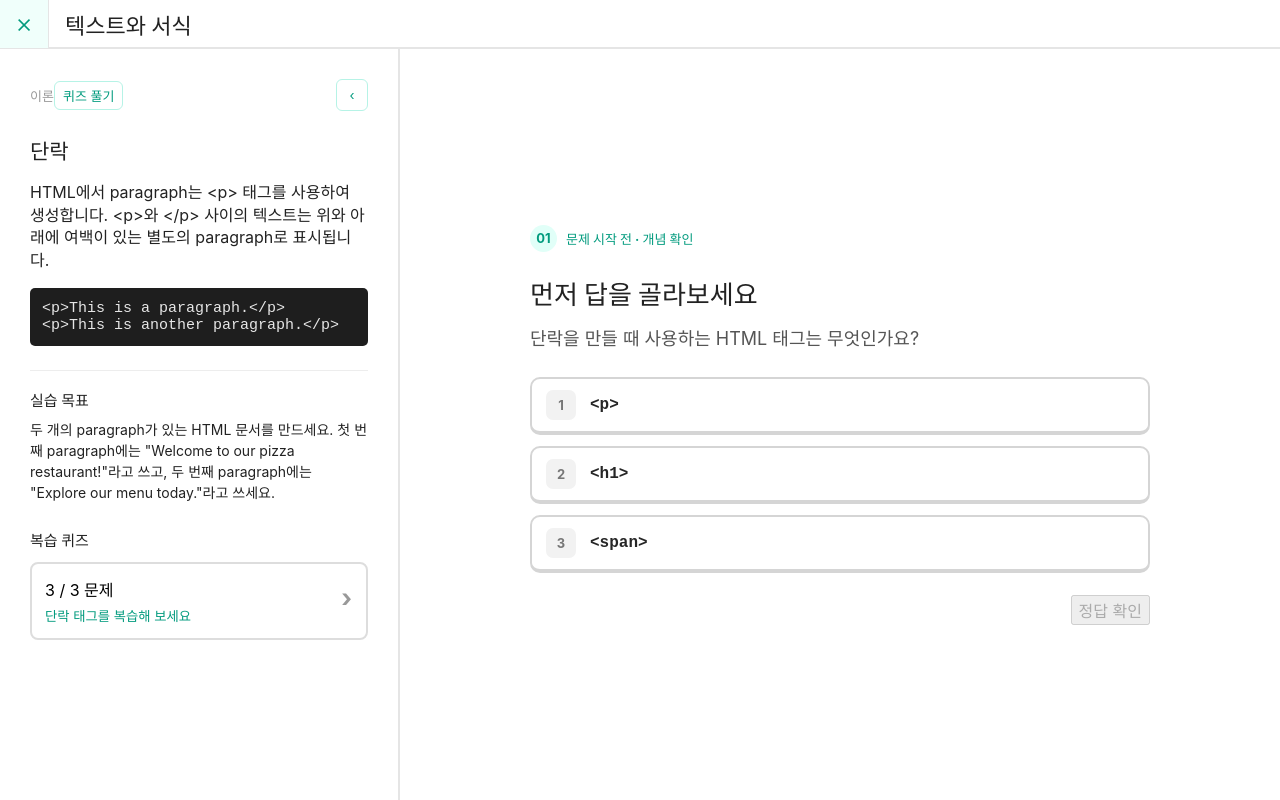
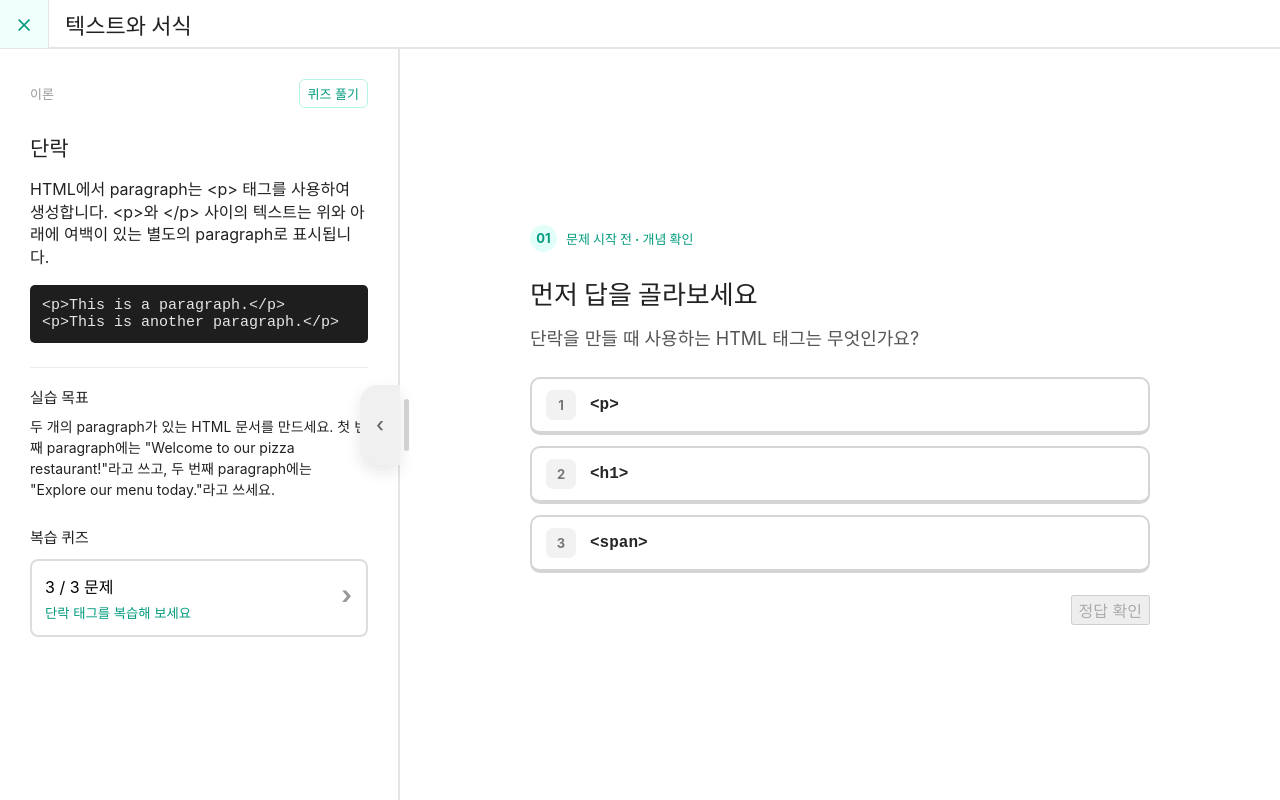
Before and after one commit to Commit-Eleven/Frontend, a React (Vite) app: page / in a window 1280 px wide. Both pictures are taken after a click on the button "계속하기". Built offline with nearby package versions, Linux system fonts and the light colour scheme.

Commit message:
style : 레슨 패널 가장자리 토글 추가

```diff
--- a/src/components/lesson/CodeWorkspace.jsx
+++ b/src/components/lesson/CodeWorkspace.jsx
@@ -2,6 +2,7 @@ import { useEffect, useState } from 'react'
 import { HtmlEditor } from './HtmlEditor.jsx'
 import { TestPanel } from './TestPanel.jsx'
 import { PreviewPane } from './PreviewPane.jsx'
+import { PanelEdgeToggle } from './PanelEdgeToggle.jsx'
 
 /** 코드 편집기, 미리보기, 테스트 결과 패널을 조합합니다. */
 export function CodeWorkspace({ code, onCodeChange, onRun, checks, tests }) {
@@ -43,7 +44,6 @@ export function CodeWorkspace({ code, onCodeChange, onRun, checks, tests }) {
         <div className="code-toolbar">
           <span className="code-language" title="Emmet 약어는 Tab 키로 확장합니다">HTML</span>
           <div>
-            {!previewOpen && <button type="button" className="preview-expand-trigger" aria-label="웹 뷰 미리보기 열기" title="웹 뷰 미리보기 열기" onClick={() => setPreviewOpen(true)}>›</button>}
             <button type="button" className="mobile-preview-trigger" aria-label="웹 뷰 미리보기 열기" title="웹 뷰 미리보기 열기" onClick={() => { setPreviewOpen(true); setMobilePreviewOpen(true) }}>›</button>
           </div>
         </div>
@@ -53,7 +53,8 @@ export function CodeWorkspace({ code, onCodeChange, onRun, checks, tests }) {
         <div className="editor-actions"><button type="button" className="handleRunCode-button" onClick={handleRunCode}>▶ 코드 실행</button></div>
         <TestPanel checks={checks} tests={tests} tab={testTab} onTabChange={setTestTab} open={testOpen} onToggle={() => setTestOpen(!testOpen)} />
       </div>
-      {previewOpen && <PreviewPane code={code} onCollapse={handlePreviewCollapse} />}
+      {previewOpen && <PreviewPane code={code} />}
+      <PanelEdgeToggle panel="preview" open={previewOpen} onToggle={() => previewOpen ? handlePreviewCollapse() : setPreviewOpen(true)} />
     </div>
   )
 }
--- a/src/components/lesson/LessonSidebar.jsx
+++ b/src/components/lesson/LessonSidebar.jsx
@@ -1,5 +1,5 @@
 /** 레슨 이론과 학습 목표, 단계별 안내를 표시합니다. */
-export function LessonSidebar({ lesson, challenge, onQuiz, open, onToggleTheory }) {
+export function LessonSidebar({ lesson, challenge, onQuiz, open }) {
   return (
     <aside className={'lesson-info' + (open ? '' : ' is-collapsed')}>
       {open ? (
@@ -7,7 +7,6 @@ export function LessonSidebar({ lesson, challenge, onQuiz, open, onToggleTheory
           <div className="theory-heading">
             <span className="theory-label">이론</span>
             {lesson.id === 'paragraphs' && <button type="button" onClick={onQuiz}>퀴즈 풀기</button>}
-            <button type="button" className="panel-toggle" aria-label="이론 접기" title="이론 접기" onClick={onToggleTheory}>‹</button>
           </div>
           <h2>{lesson.title}</h2>
           <p>{challenge.theory}</p>
@@ -28,7 +27,7 @@ export function LessonSidebar({ lesson, challenge, onQuiz, open, onToggleTheory
           )}
         </div>
       ) : (
-        <button type="button" className="panel-toggle theory-expand" aria-label="이론 열기" title="이론 열기" onClick={onToggleTheory}>›</button>
+        null
       )}
     </aside>
   )
--- /dev/null
+++ b/src/components/lesson/PanelEdgeToggle.jsx
@@ -0,0 +1,18 @@
+/** 패널 가장자리에 붙는 열기/닫기 핸들입니다. */
+export function PanelEdgeToggle({ panel, open, onToggle }) {
+  const label = panel === 'theory' ? '이론' : '웹 뷰 미리보기'
+
+  return (
+    <button
+      type="button"
+      className={`panel-edge-toggle panel-edge-toggle--${panel}${open ? ' is-open' : ''}`}
+      aria-label={`${label} ${open ? '접기' : '열기'}`}
+      aria-expanded={open}
+      title={`${label} ${open ? '접기' : '열기'}`}
+      onClick={onToggle}
+    >
+      <span className="panel-edge-toggle-arrow" aria-hidden="true">{open ? '‹' : '›'}</span>
+      <span className="panel-edge-toggle-grip" aria-hidden="true" />
+    </button>
+  )
+}
--- a/src/components/lesson/PreviewPane.jsx
+++ b/src/components/lesson/PreviewPane.jsx
@@ -1,10 +1,9 @@
 /** 작성한 코드를 브라우저 미리보기로 표시합니다. */
-export function PreviewPane({ code, onCollapse }) {
+export function PreviewPane({ code }) {
   return (
     <div className="preview-pane">
       <div className="preview-toolbar">
         <div className="preview-label"><span className="preview-indicator" aria-hidden="true" />웹 뷰 미리보기</div>
-        <button type="button" className="panel-toggle preview-collapse" aria-label="웹 뷰 미리보기 닫기" title="웹 뷰 미리보기 닫기" onClick={onCollapse}>‹</button>
       </div>
       <iframe title="웹 뷰 미리보기" sandbox="" srcDoc={code} />
     </div>
--- a/src/pages/LessonPage.jsx
+++ b/src/pages/LessonPage.jsx
@@ -2,6 +2,7 @@ import { useEffect, useState } from 'react'
 import { allNodes } from '../constants/dummy/journey.js'
 import { challengeFor, preChallengeQuestionFor, starterCode } from '../constants/dummy/challenges.js'
 import { LessonSidebar } from '../components/lesson/LessonSidebar.jsx'
+import { PanelEdgeToggle } from '../components/lesson/PanelEdgeToggle.jsx'
 import { CodeWorkspace } from '../components/lesson/CodeWorkspace.jsx'
 import { PreChallengeQuestion } from '../components/lesson/PreChallengeQuestion.jsx'
 import { QuizWorkspace } from '../components/lesson/QuizWorkspace.jsx'
@@ -58,7 +59,8 @@ export function LessonPage({ lessonId, onBack, onSuccess }) {
         <strong>텍스트와 서식</strong>
       </header>
       <div className={'lesson-body' + (theoryOpen ? '' : ' theory-collapsed')}>
-        <LessonSidebar lesson={lesson} challenge={challenge} onQuiz={() => setMode('quiz')} open={theoryOpen} onToggleTheory={() => setTheoryOpen((open) => !open)} />
+        <LessonSidebar lesson={lesson} challenge={challenge} onQuiz={() => setMode('quiz')} open={theoryOpen} />
+        <PanelEdgeToggle panel="theory" open={theoryOpen} onToggle={() => setTheoryOpen((open) => !open)} />
         <main className={'lesson-workspace ' + (mode === 'quiz' ? 'quiz-mode' : '')}>
           {mode === 'precheck' ? (
             <PreChallengeQuestion question={preChallengeQuestionFor(lesson)} onContinue={handlePrecheckContinue} />
--- a/src/styles/App.css
+++ b/src/styles/App.css
@@ -978,15 +978,17 @@
   margin-left: 16px;
 }
 .lesson-body {
+  position: relative;
   display: grid;
   grid-template-columns: 400px minmax(0, 1fr);
   grid-template-rows: minmax(0, 1fr);
   height: calc(100vh - 49px);
   min-height: 0;
   overflow: hidden;
+  transition: grid-template-columns 220ms cubic-bezier(.2, .75, .25, 1);
 }
 .lesson-body.theory-collapsed {
-  grid-template-columns: 48px minmax(0, 1fr);
+  grid-template-columns: 0 minmax(0, 1fr);
 }
 .lesson-iconbar {
   border-right: 2px solid #e5e5e5;
@@ -1020,37 +1022,62 @@
   color: #222;
 }
 .lesson-info.is-collapsed {
-  display: flex;
+  display: none;
+}
+.panel-edge-toggle {
+  position: absolute;
+  z-index: 25;
+  top: 50%;
+  width: 40px;
+  height: 80px;
+  display: flex;
+  align-items: center;
   justify-content: center;
-  padding: 14px 6px;
-  overflow: hidden;
-}
-.panel-toggle {
-  width: 32px;
-  height: 32px;
-  flex: none;
-  display: inline-flex;
-  align-items: center;
-  justify-content: center;
-  border: 1px solid #dedede;
-  border-radius: 7px;
-  background: #fff;
+  padding: 0;
+  border: 0;
+  background: #f0f0f0;
   color: #666;
-  font-size: 23px;
+  box-shadow: 0 6px 16px rgba(0, 0, 0, .1);
+  cursor: pointer;
+  transition: background-color 160ms ease, color 160ms ease, box-shadow 160ms ease, transform 220ms cubic-bezier(.2, .75, .25, 1);
+}
+.panel-edge-toggle:hover {
+  background: #e2e2e2;
+  color: #333;
+  box-shadow: 0 8px 18px rgba(0, 0, 0, .14);
+}
+.panel-edge-toggle:focus-visible {
+  outline: 2px solid #888;
+  outline-offset: 3px;
+}
+.panel-edge-toggle-arrow {
+  font-size: 20px;
+  font-weight: 500;
   line-height: 1;
-  cursor: pointer;
-}
-.panel-toggle:hover {
-  border-color: var(--primary);
-  background: var(--primary-wash);
-  color: var(--primary-strong);
-}
-.theory-heading .panel-toggle {
-  margin-left: auto;
-  padding: 0;
-}
-.theory-heading .panel-toggle:hover {
-  border-color: var(--primary);
+}
+.panel-edge-toggle-grip {
+  position: absolute;
+  top: 50%;
+  right: -9px;
+  width: 5px;
+  height: 52px;
+  border-radius: 8px;
+  background: #d1d1d1;
+  transform: translateY(-50%);
+  transition: background-color 160ms ease;
+}
+.panel-edge-toggle:hover .panel-edge-toggle-grip {
+  background: #bcbcbc;
+}
+.panel-edge-toggle--theory {
+  left: 0;
+  border-radius: 0 18px 18px 0;
+  transform: translateY(-50%);
+}
+.panel-edge-toggle--theory.is-open {
+  left: 400px;
+  border-radius: 18px 0 0 18px;
+  transform: translate(-100%, -50%);
 }
 .lesson-info h2 {
   font-size: 21px;
@@ -1209,6 +1236,7 @@
   font-size: 25px;
 }
 .lesson-workspace {
+  grid-column: 2;
   min-width: 0;
   min-height: 0;
   height: 100%;
@@ -1378,10 +1406,12 @@
   cursor: not-allowed;
 }
 .coding-workspace {
+  position: relative;
   height: 100%;
   min-height: 0;
   display: grid;
   grid-template-columns: minmax(380px, 1fr) minmax(380px, 1fr);
+  transition: grid-template-columns 220ms cubic-bezier(.2, .75, .25, 1);
 }
 .code-pane {
   display: flex;
@@ -1650,9 +1680,6 @@
   background: var(--primary);
   box-shadow: 0 0 0 3px var(--primary-soft);
 }
-.preview-collapse {
-  padding: 0;
-}
 .preview-pane iframe {
   display: block;
   flex: 1;
@@ -1667,21 +1694,26 @@
   white-space: pre-wrap;
 }
 .coding-workspace.preview-collapsed {
-  grid-template-columns: minmax(0, 1fr);
-}
-.preview-expand-trigger {
-  width: 32px;
-  height: 32px;
-  border: 1px solid #454545 !important;
-  border-radius: 6px;
-  background: transparent !important;
-  color: #ccc !important;
-  font-size: 24px !important;
-  line-height: 1;
-}
-.preview-expand-trigger:hover {
-  border-color: var(--primary) !important;
-  color: var(--primary) !important;
+  grid-template-columns: minmax(0, 1fr) 0;
+}
+.panel-edge-toggle--preview {
+  right: 0;
+  border-radius: 18px 0 0 18px;
+  transform: translateY(-50%);
+}
+.panel-edge-toggle--preview .panel-edge-toggle-grip {
+  right: auto;
+  left: -10px;
+}
+.panel-edge-toggle--preview.is-open {
+  right: auto;
+  left: 50%;
+  border-radius: 0 18px 18px 0;
+  transform: translate(-100%, -50%);
+}
+.panel-edge-toggle--preview.is-open .panel-edge-toggle-grip {
+  right: -10px;
+  left: auto;
 }
 .quiz-workspace {
   height: 100%;
@@ -1919,12 +1951,18 @@
     grid-template-columns: 300px minmax(0, 1fr);
   }
   .lesson-body.theory-collapsed {
-    grid-template-columns: 48px minmax(0, 1fr);
+    grid-template-columns: 0 minmax(0, 1fr);
+  }
+  .panel-edge-toggle--theory.is-open {
+    left: 300px;
   }
   .coding-workspace {
     grid-template-columns: minmax(0, 1fr);
   }
   .preview-pane {
+    display: none;
+  }
+  .panel-edge-toggle--preview {
     display: none;
   }
 }
@@ -2069,11 +2107,37 @@
     overflow: auto;
   }
   .lesson-info.is-collapsed {
+    display: flex;
     height: 44px;
     padding: 5px 10px;
     align-items: center;
     justify-content: flex-end;
   }
+  .panel-edge-toggle--theory {
+    top: 22px;
+    width: 34px;
+    height: 36px;
+    border-radius: 0 10px 10px 0;
+    transform: translateY(-50%);
+  }
+  .panel-edge-toggle--theory.is-open {
+    top: 95px;
+    right: 0;
+    left: auto;
+    border-radius: 10px 0 0 10px;
+    transform: translateY(-50%);
+  }
+  .panel-edge-toggle--theory .panel-edge-toggle-grip {
+    right: -8px;
+    width: 5px;
+    height: 24px;
+  }
+  .panel-edge-toggle--theory.is-open .panel-edge-toggle-grip {
+    right: 4px;
+  }
+  .panel-edge-toggle--theory .panel-edge-toggle-arrow {
+    font-size: 18px;
+  }
   .lesson-body.theory-collapsed {
     grid-template-columns: 48px minmax(0, 1fr);
   }
@@ -2171,9 +2235,6 @@
   .mobile-preview-trigger {
     display: inline-block !important;
   }
-  .preview-expand-trigger {
-    display: none !important;
-  }
   .preview-toolbar {
     height: 44px;
     padding: 0 12px;
```
